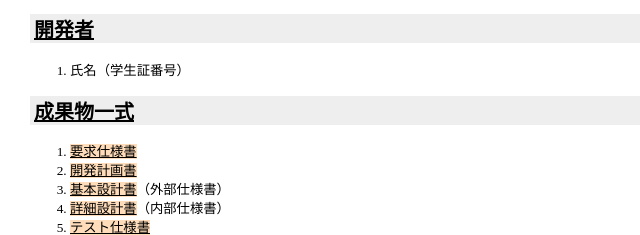
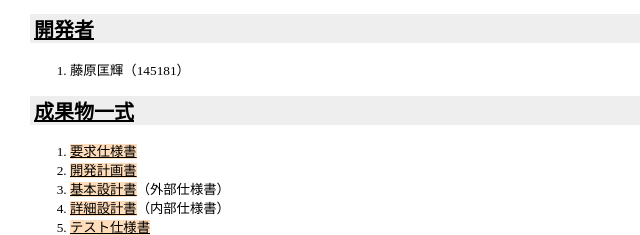
Before and after one commit to MFJWR/SouriDaijin, a plain HTML site: page index.html in a window 1280 px wide. Shown: the part 131-366 px from the top of the page, 0-640 px from the left. Drawn offline with Linux system fonts and the light colour scheme.

Commit message:
開発者一覧を編集

```diff
--- a/index.html
+++ b/index.html
@@ -252,7 +252,7 @@ th {
 <h2><a name="Members">開発者</a></h2>
 </div>
 <ol>
-  <li>氏名（学生証番号）
+  <li>藤原匡輝（145181）
 </ol>
 <div class="belt">
 <h2><a name="Documents">成果物一式</a></h2>
```
